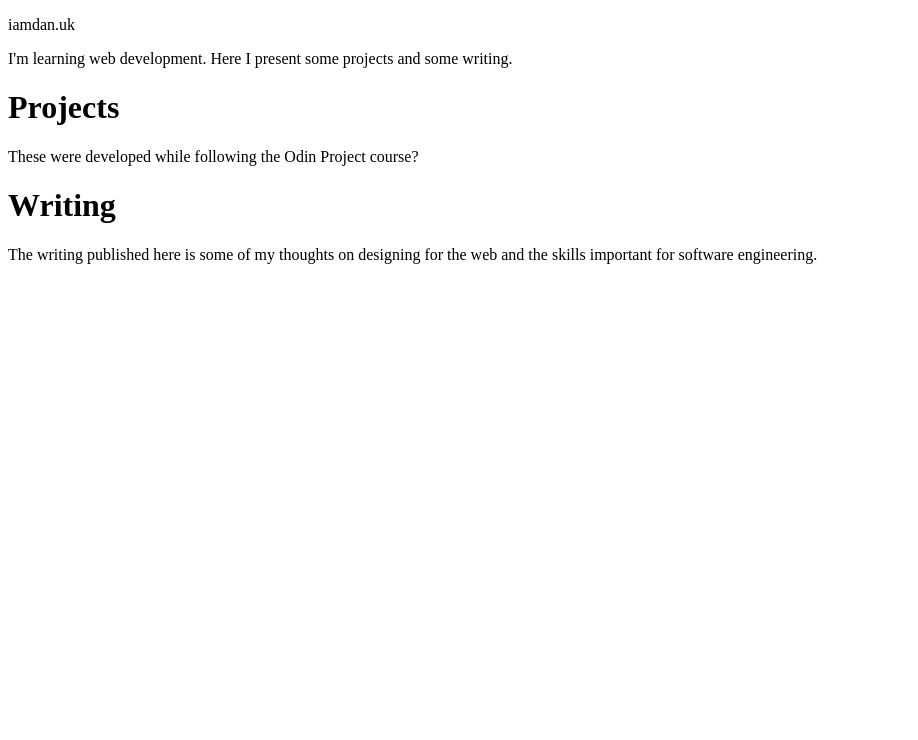
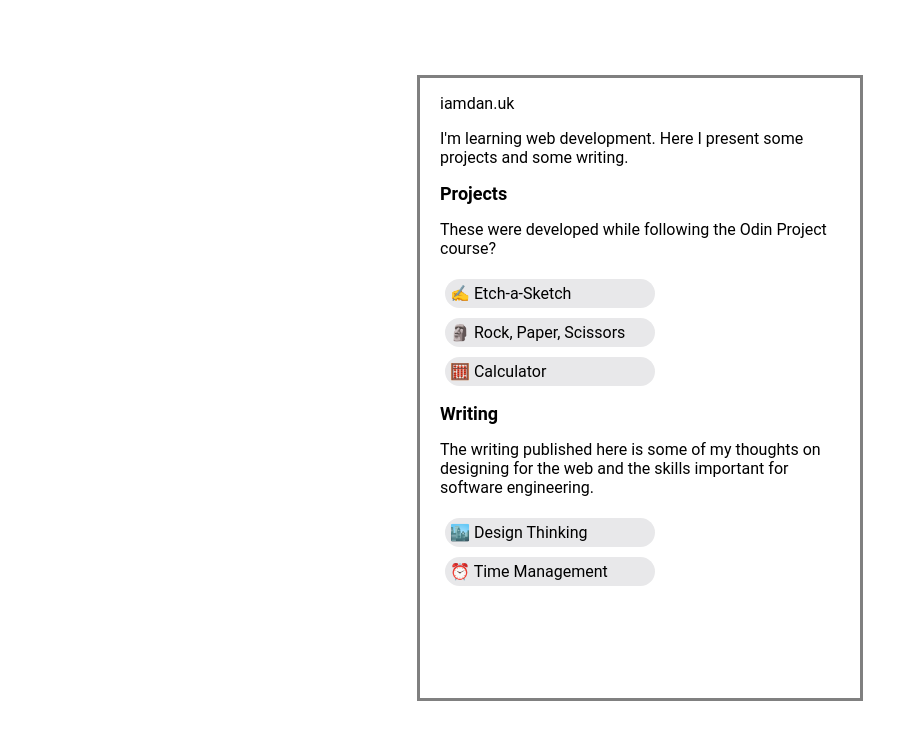
Before and after one commit to Tetraline/personal-website, a plain HTML site: page index.html in a window 1280 px wide. Shown: the whole page, without its empty margins (0-918 px from the left). Drawn offline with Linux system fonts and the light colour scheme.

Commit message:
Content writing and css

```diff
--- a/index.html
+++ b/index.html
@@ -4,9 +4,11 @@
     <meta charset="UTF-8" />
     <meta http-equiv="X-UA-Compatible" content="IE=edge" />
     <meta name="viewport" content="width=device-width, initial-scale=1.0" />
-    <title>Document</title>
+    <title>Daniel Website</title>
+    <link rel="stylesheet" href="styles.css" />
   </head>
   <body>
+    <div id="content">
       <p id="iamdan.uk">iamdan.uk</p>
       <p>
         I'm learning web development. Here I present some projects and some
@@ -15,11 +17,32 @@
 
       <h1>Projects</h1>
       <p>These were developed while following the Odin Project course?</p>
+      <div class="links">
+        <a href="https://tetraline.github.io/etch-a-sketch/"
+          >✍️ Etch-a-Sketch</a
+        >
 
+        <a href="https://tetraline.github.io/rock-paper/"
+          >🗿 Rock, Paper, Scissors</a
+        >
+
+        <a href="https://tetraline.github.io/calculator/">🧮 Calculator</a>
+      </div>
       <h1>Writing</h1>
       <p>
-      The writing published here is some of my thoughts on designing for the web
-      and the skills important for software engineering.
+        The writing published here is some of my thoughts on designing for the
+        web and the skills important for software engineering.
       </p>
+      <div class="links">
+        <a
+          href="https://tetraline.notion.site/On-Design-6ded6839ef214f16be63899c6fad0c19"
+          >🏙️ Design Thinking</a
+        >
+        <a
+          href="https://tetraline.notion.site/On-Time-Management-4e8c4fc7e25f4593a71c139afcc4ff86"
+          >⏰ Time Management</a
+        >
+      </div>
+    </div>
   </body>
 </html>
--- a/styles.css
+++ b/styles.css
@@ -0,0 +1,36 @@
+body {
+  display: flex;
+  align-items: center;
+  justify-content: center;
+  height: 95vh;
+  font-family: "Roboto", sans-serif;
+}
+
+#content {
+  width: 400px;
+  height: 600px;
+  border: black;
+  border-style: solid;
+  padding: 20px;
+  padding-top: 0;
+  border-color: grey;
+}
+
+h1 {
+  font-size: large;
+}
+
+.links {
+  display: flex;
+  flex-direction: column;
+}
+
+a {
+  color: black;
+  text-decoration: none;
+  margin: 5px;
+  background-color: #e8e8ea;
+  width: 200px;
+  border-radius: 50px;
+  padding: 5px;
+}
```
Lines whose indentation alone changed are shown as unchanged.
